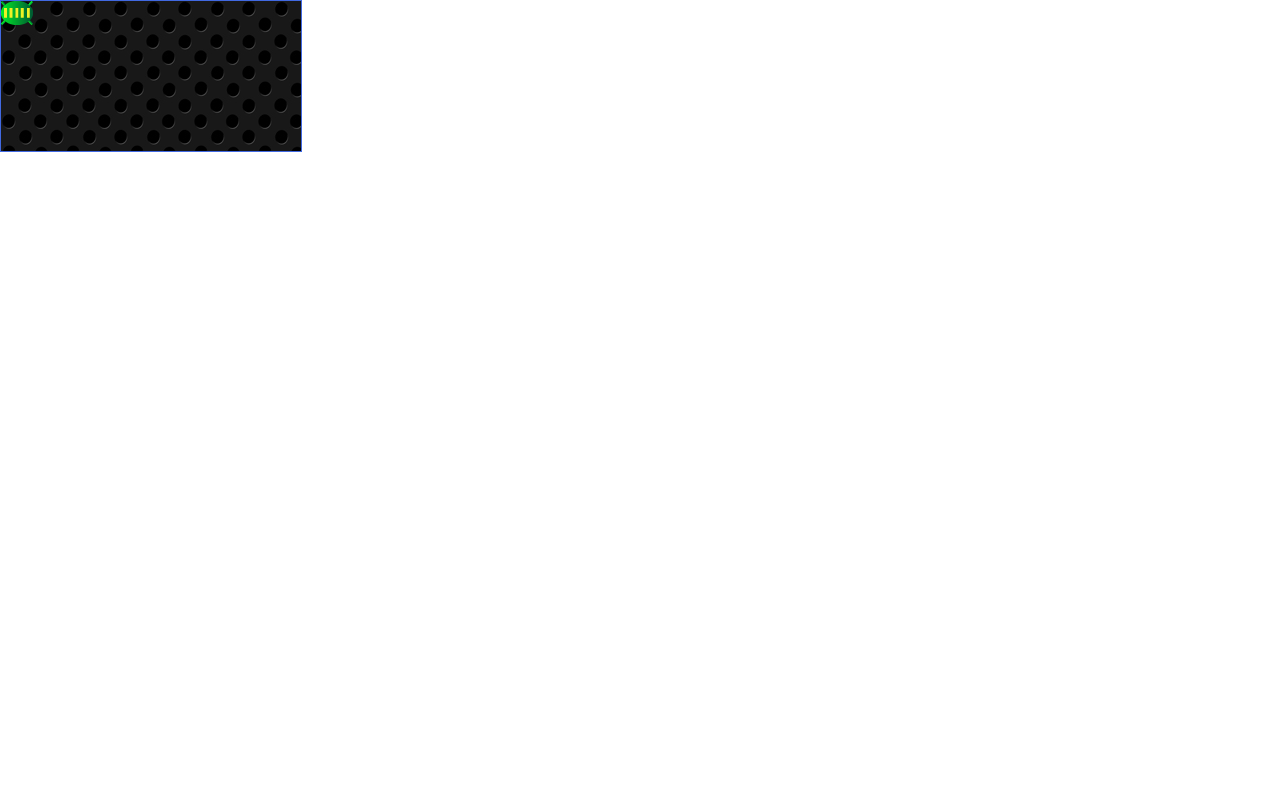
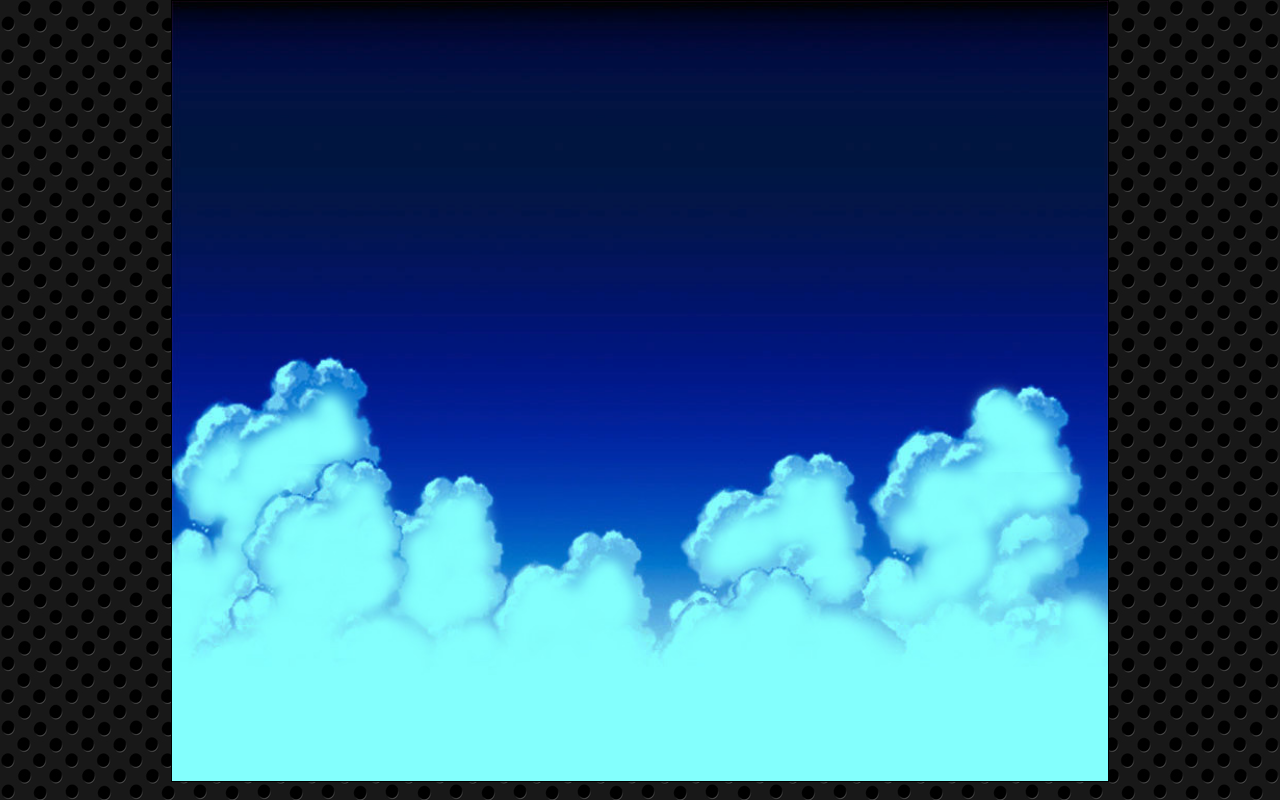
Before and after one commit to ddanmuji/ufo_hunter, a website: page index.html in a window 1280 px wide. Drawn offline with nearby package versions, Linux system fonts and the light colour scheme.

Commit message:
feat: 게임 배경 및 배경 resize 이벤트 추가

```diff
--- a/scripts/main.js
+++ b/scripts/main.js
@@ -1,9 +1,14 @@
 const canvas = document.getElementById('ufo_canvas');
-const ctx = canvas.getContext('2d');
+canvas.width = 900;
+canvas.height = 750;
 
-const image = new Image();
+function resize() {
+  const height = window.innerHeight - 20;
+  const ratio = canvas.width / canvas.height;
+  const width = height * ratio;
 
-image.src = 'images/ufo.png';
-image.onload = () => {
-  return ctx.drawImage(image, 0, 0);
-};
+  canvas.style.width = width + 'px';
+  canvas.style.height = height + 'px';
+}
+
+window.addEventListener('load', resize, false);
--- a/styles/style.css
+++ b/styles/style.css
@@ -1,4 +1,12 @@
+body {
+  background-image: url('/images/background.jpg');
+  background-repeat: repeat;
+}
+
 .ufo_canvas {
-  border: 1px solid royalblue;
-  background-image: url('/images/background.jpg');
+  background-image: url('/images/field-background.jpg');
+  background-size: 100% 100%;
+  border: 1px solid #000000;
+  margin: 0 auto;
+  display: block;
 }
```
